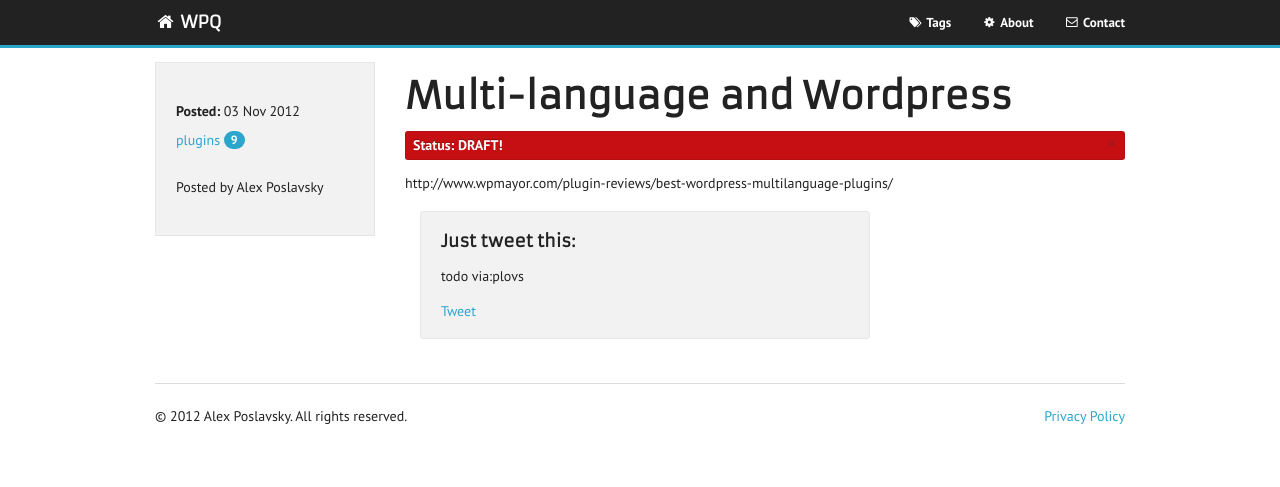
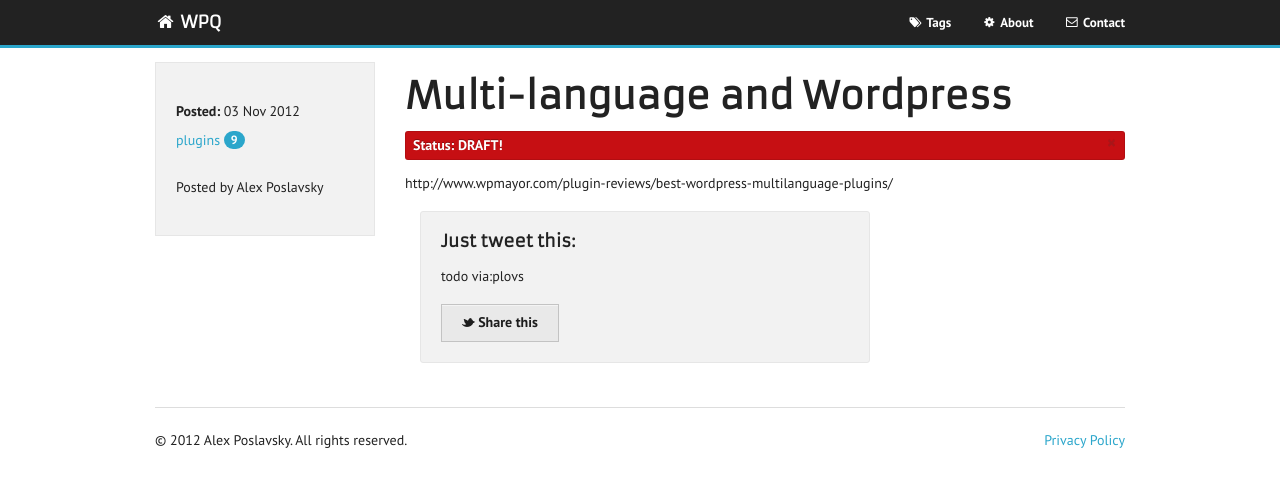
Before and after one commit to alexpos/wpq, a Jekyll site: the page built from _posts/2012-11-03-multi-language-and-wordpress.md, in a window 1280 px wide. Shown: the top 487 px of the page. Built offline with Jekyll 4.4.1, drawn with Linux system fonts in a browser that asks for light colours; Markdown is read by kramdown in place of the engine named in the settings; comment, search, counter and statistics services are not loaded.

Commit message:
replaced twitter button

```diff
--- a/_includes/post/tweet.html
+++ b/_includes/post/tweet.html
@@ -5,7 +5,7 @@
         <h5>Just tweet this:</h5>
         <p>{{page.tweet}} via:plovs</p>
 
-        <a href="http://twitter.com/share" class="twitter-share-button" data-text="{{page.tweet}} via:@{{site.twitter_user}}" data-url="{{ site.url }}/wpq/{{ page.url }}" data-via="{{ site.twitter_user }}" data-counturl="{{ site.url }}/wpq/{{ page.url }}"  data-count="none" target="_blank">Tweet</a>
+        <a href="http://twitter.com/share" class="secondary button" data-text="{{page.tweet}} via:@{{site.twitter_user}}" data-url="{{ site.url }}/wpq/{{ page.url }}" data-via="{{ site.twitter_user }}" data-counturl="{{ site.url }}/wpq/{{ page.url }}"  data-count="none" target="_blank"><i class="icon-twitter"></i>  Share this</a>
 
     </div>
   </div>
```
